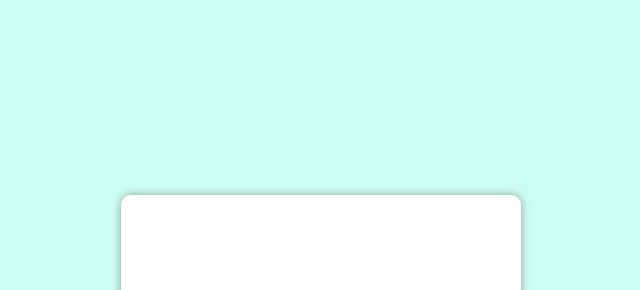
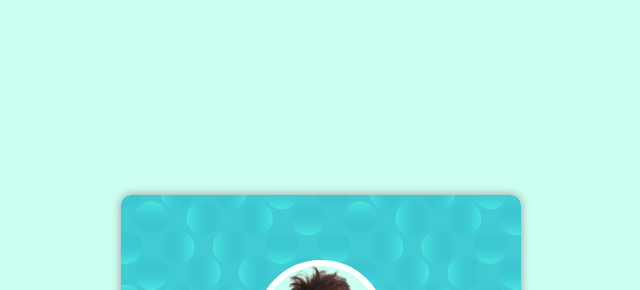
Before and after one commit to francescovetere/flipping-profile-card, a plain HTML site: page index.html in a window 1280 px wide. Shown: the part 55-345 px from the top of the page, without its empty margins (319-959 px from the left). Drawn offline with Linux system fonts and the light colour scheme; the site is published under a folder, as on GitHub Pages, so addresses that start at the root find nothing.

Commit message:
Updated images url for github pages

```diff
--- a/style.css
+++ b/style.css
@@ -110,7 +110,7 @@ body {
   position: relative;
 
   min-height: 130px;
-  background-image: url(/images/bg-pattern-card.svg);
+  background-image: url(images/bg-pattern-card.svg);
   background-size: cover;
   background-position: center;
   background-repeat: no-repeat;
@@ -129,7 +129,7 @@ body {
 
   width: 130px;
   aspect-ratio: 1;
-  background-image: url(/images/image-francesco.png);
+  background-image: url(images/image-francesco.png);
   background-repeat: no-repeat;
   background-position: center;
   background-size: cover;
```
